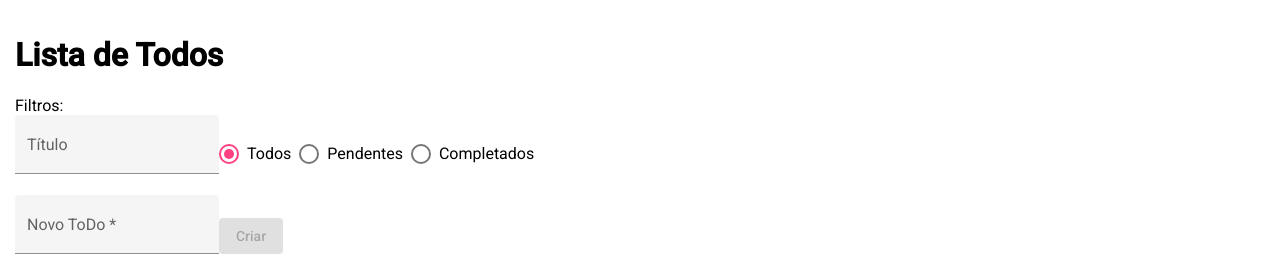
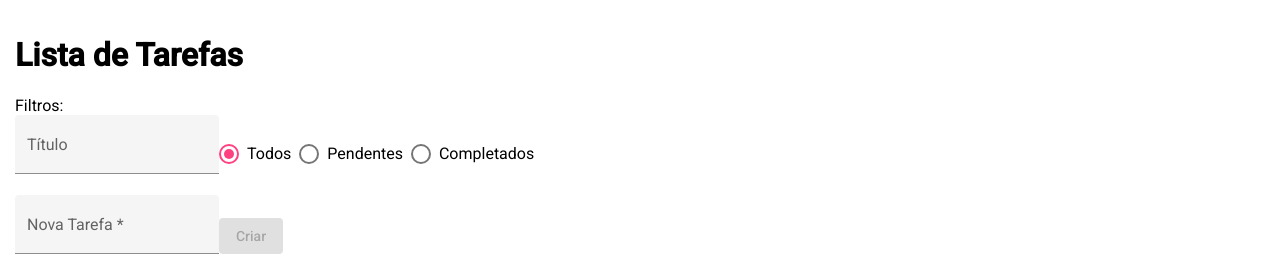
Before and after one commit to alanjhonnes/devschool-padrao-arquitetura-angular, an Angular app: page /todos in a window 1280 px wide. Shown: the top 277 px of the page. Built offline with nearby package versions, Linux system fonts and the light colour scheme; data requests are answered from the project's data file.

Commit message:
melhorias e exercicios

```diff
--- a/src/app/features/todos/components/todo-list/todo-list.component.html
+++ b/src/app/features/todos/components/todo-list/todo-list.component.html
@@ -2,8 +2,8 @@
   <app-todo-item
     *ngFor="let todo of todos"
     [todo]="todo"
-    (toggleFavorite)="onTodoToggledFavorite(todo)"
-    (toggleStatus)="onTodoToggled(todo)"
-    (delete)="onTodoDeleted(todo)"
+    (toggleFavorite)="onTodoToggledFavorite($event)"
+    (toggleStatus)="onTodoToggled($event)"
+    (delete)="onTodoDeleted($event)"
   ></app-todo-item>
 </div>
--- a/src/app/features/todos/pages/todos-page/todos-page.component.html
+++ b/src/app/features/todos/pages/todos-page/todos-page.component.html
@@ -1,4 +1,4 @@
-<h1>Lista de Todos</h1>
+<h1>Lista de Tarefas</h1>
 
 <div>Filtros:</div>
 <form [formGroup]="filterForm">
@@ -21,7 +21,7 @@
 
 <div class="new-todo-form">
   <mat-form-field appearance="fill">
-    <mat-label>Novo ToDo</mat-label>
+    <mat-label>Nova Tarefa</mat-label>
     <input matInput
            [formControl]="newTodoControl" />
   </mat-form-field>
--- a/src/app/features/todos/pages/todos-page/todos-page.component.ts
+++ b/src/app/features/todos/pages/todos-page/todos-page.component.ts
@@ -55,7 +55,8 @@ export class TodosPageComponent implements OnInit, OnDestroy {
       .pipe(
         debounceTime(300),
         // using rawValue to remove undefined values from form
-        map(() => this.filterForm.getRawValue())
+        map(() => this.filterForm.getRawValue()),
+        takeUntil(this.destroy$)
       )
       .subscribe(filters => {
         this.todosFacade.updateTodosFilters(filters);
--- a/src/app/shared/facade/todos-facade.service.ts
+++ b/src/app/shared/facade/todos-facade.service.ts
@@ -184,11 +184,16 @@ export class TodosFacadeService {
 
 
   deleteTodo(todo: Todo) {
+    // this.todosState.removeTodo(todo.id);
+    this.todosState.setTodoBeingSaved(todo.id)
     return this.todosApi.deleteTodo(todo)
       .pipe(
         tap(() => {
           // aqui podemos remover o todo da nossa lista pelo ID, sem precisar fazer uma busca nos items do backend novamente
           this.todosState.removeTodo(todo.id);
+        }),
+        finalize(() => {
+          this.todosState.setTodoNotBeingSaved(todo.id)
         })
       );
   }
```
Also changed, not shown: 1 other file (tests, documents, lock files or other folders).
